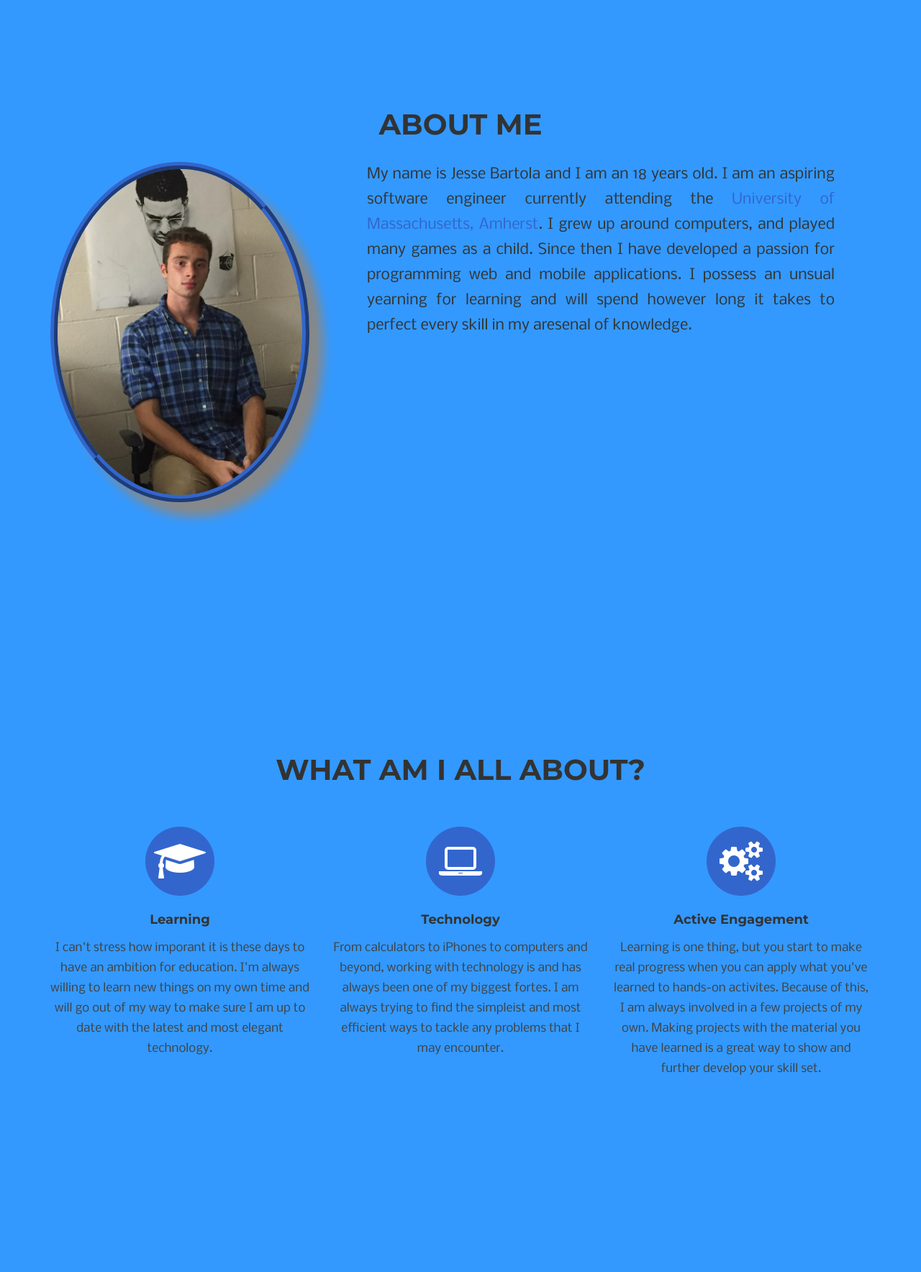
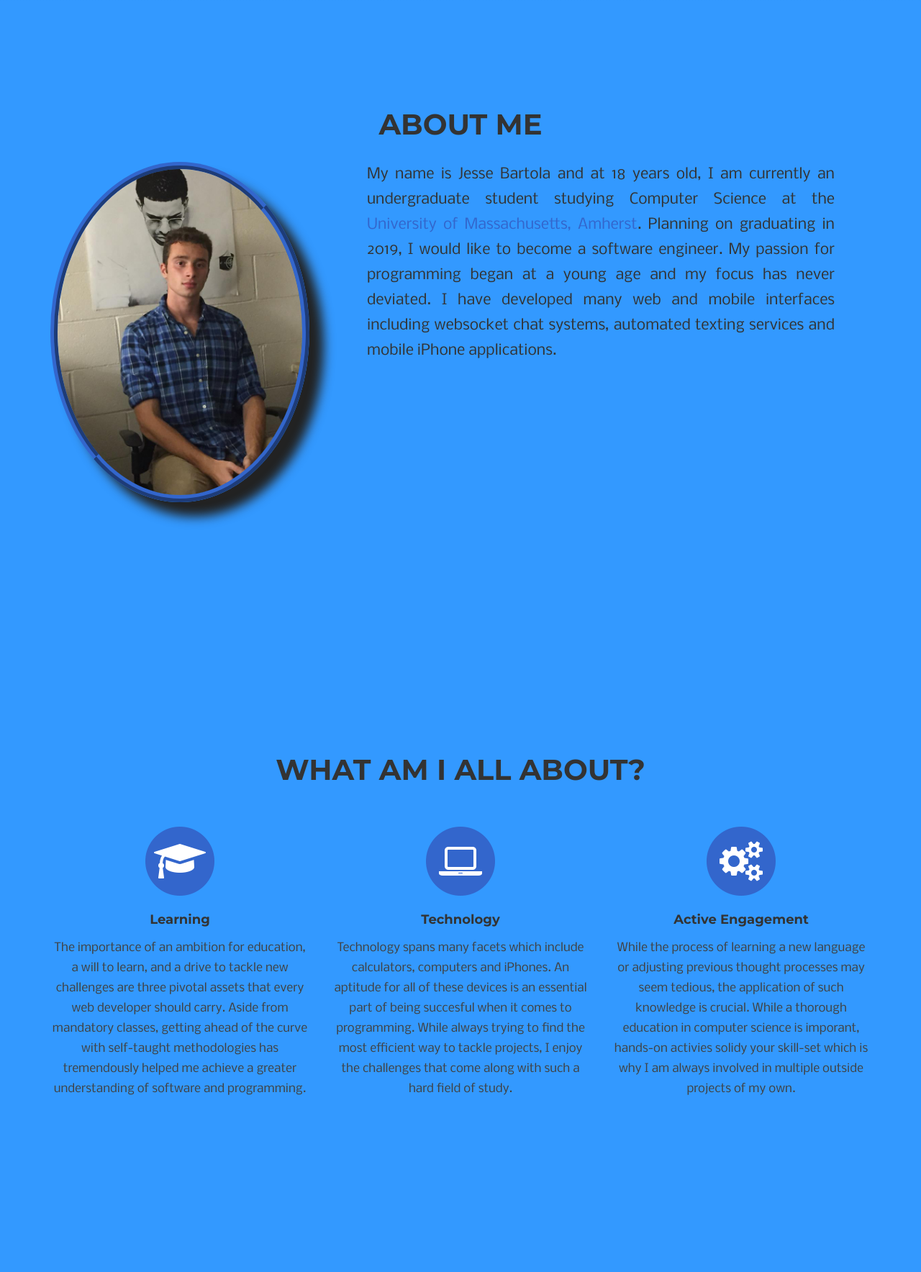
Before and after one commit to jrbartola/Website, a Python web app: template templates/index.html in a window 1280 px wide. Shown: the part 692-2460 px from the top of the page at 72% size. Run offline with Jinja, Linux system fonts and the light colour scheme; the template is opened without the code that fills it, so the values that code supplies are empty; some libraries are stand-ins or nearby versions; some web fonts are replaced.

Commit message:
Updated descriptions, added message ratelimit

```diff
--- a/static/less/agency.less
+++ b/static/less/agency.less
@@ -619,7 +619,7 @@ body {
 .about-pic {
 	img {
 		border: 10px ridge @brand-primary;
-		box-shadow: 20px 20px 15px #888;
+		box-shadow: 20px 20px 15px #222;
 		margin-bottom: 50px;
 	}
 
@@ -654,7 +654,7 @@ body {
 		&:hover {
 			cursor: pointer;
 			border-radius: 10%;
-			box-shadow: 20px 20px 50px #888;
+			box-shadow: 20px 20px 50px #222;
 			-webkit-transition: all ease 0.7s;
 		}
 	}
--- a/templates/index.html
+++ b/templates/index.html
@@ -74,49 +74,10 @@
                 </div>
                 <div class="col-lg-8">
                     <div class="about-bio">
-                        <p id="mybio">My name is Jesse Bartola and I am an 18 years old. I am an aspiring software engineer currently attending the <a href="http://www.umass.edu/">University of Massachusetts, Amherst</a>. I grew up around computers, and played many games as a child. Since then I have developed a passion for programming web and mobile applications. I possess an unsual yearning for learning and will spend however long it takes to perfect every skill in my aresenal of knowledge.
+                        <p id="mybio">My name is Jesse Bartola and at 18 years old, I am currently an undergraduate student studying Computer Science at the <a href="http://www.umass.edu/">University of Massachusetts, Amherst</a>. Planning on graduating in 2019, I would like to become a software engineer. My passion for programming began at a young age and my focus has never deviated. I have developed many web and mobile interfaces including websocket chat systems, automated texting services and mobile iPhone applications.
                         </p>
                     </div>
                 </div>
-                <!-- <div class="col-lg-12">
-                    <ul class="timeline">
-                        <li class="timeline-inverted">
-                            <div class="timeline-image">
-                                <img class="img-circle img-responsive" src="static/img/about/2.jpg" alt="">
-                            </div>
-                            <div class="timeline-panel">
-                                <div class="timeline-heading">
-                                    <h4>March 2011</h4>
-                                    <h4 class="subheading">An Agency is Born</h4>
-                                </div>
-                                <div class="timeline-body">
-                                    <p class="text-muted">Lorem ipsum dolor sit amet, consectetur adipisicing elit. Sunt ut voluptatum eius sapiente, totam reiciendis temporibus qui quibusdam, recusandae sit vero unde, sed, incidunt et ea quo dolore laudantium consectetur!</p>
-                                </div>
-                            </div>
-                        </li>
-                        <li>
-                            <div class="timeline-image">
-                                <img class="img-circle img-responsive" src="static/img/about/3.jpg" alt="">
-                            </div>
-                            <div class="timeline-panel">
-                                <div class="timeline-heading">
-                                    <h4>December 2012</h4>
-                                    <h4 class="subheading">Transition to Full Service</h4>
-                                </div>
-                                <div class="timeline-body">
-                                    <p class="text-muted">Lorem ipsum dolor sit amet, consectetur adipisicing elit. Sunt ut voluptatum eius sapiente, totam reiciendis temporibus qui quibusdam, recusandae sit vero unde, sed, incidunt et ea quo dolore laudantium consectetur!</p>
-                                </div>
-                            </div>
-                        </li>
-                        <li class="timeline-inverted">
-                            <div class="timeline-image">
-                                <h4>Be Part
-                                    <br>Of Our
-                                    <br>Story!</h4>
-                            </div>
-                        </li>
-                    </ul>
-                </div> -->
             </div>
         </div>
     </section>
@@ -137,7 +98,9 @@
                         <i class="fa fa-graduation-cap fa-stack-1x fa-inverse"></i>
                     </span>
                     <h4 class="service-heading">Learning</h4>
-                    <p class="text-muted">I can't stress how imporant it is these days to have an ambition for education. I'm always willing to learn new things on my own time and will go out of my way to make sure I am up to date with the latest and most elegant technology.</p>
+                    <p class="text-muted">The importance of an ambition for education, a will to learn, and a drive to tackle new challenges are three pivotal assets that every web developer should carry. Aside from mandatory classes, getting ahead of the curve with self-taught methodologies has tremendously helped me achieve a greater understanding of software and programming.
+
+                        <!--I can't stress how imporant it is these days to have an ambition for education. I'm always willing to learn new things on my own time and will go out of my way to make sure I am up to date with the latest and most elegant technology.--></p>
                 </div>
                 <div id="skill2" class="col-md-4">
                     <span class="fa-stack fa-4x">
@@ -145,7 +108,7 @@
                         <i class="fa fa-laptop fa-stack-1x fa-inverse"></i>
                     </span>
                     <h4 class="service-heading">Technology</h4>
-                    <p class="text-muted">From calculators to iPhones to computers and beyond, working with technology is and has always been one of my biggest fortes. I am always trying to find the simpleist and most efficient ways to tackle any problems that I may encounter.</p>
+                    <p class="text-muted">Technology spans many facets which include calculators, computers and iPhones. An aptitude for all of these devices is an essential part of being succesful when it comes to programming. While always trying to find the most efficient way to tackle projects, I enjoy the challenges that come along with such a hard field of study.</p>
                 </div>
                 <div id="skill3" class="col-md-4">
                     <span class="fa-stack fa-4x">
@@ -153,7 +116,7 @@
                         <i class="fa fa-gears fa-stack-1x fa-inverse"></i>
                     </span>
                     <h4 class="service-heading">Active Engagement</h4>
-                    <p class="text-muted">Learning is one thing, but you start to make real progress when you can apply what you've learned to hands-on activites. Because of this, I am always involved in a few projects of my own. Making projects with the material you have learned is a great way to show and further develop your skill set.</p>
+                    <p class="text-muted">While the process of learning a new language or adjusting previous thought processes may seem tedious, the application of such knowledge is crucial. While a thorough education in computer science is imporant, hands-on activies solidy your skill-set which is why I am always involved in multiple outside projects of my own.</p>
                 </div>
             </div>
         </div>
@@ -232,47 +195,15 @@
                     </div>
                 </div>
                 <div id="piediv" class="col-sm-8">
-                    <p id="pietext" class="large text-muted">Throughout my years of programming I have picked up several languages which I believe are essential to creating projects of any kind.</p>
-                    <p id="web" style="display:none;" class="large text-muted">Web development is my most proficient area of programming. From jQuery to Sass, I have learned how to craft websites to perfection through my honed skills.</p>
-                    <p id="python" style="display:none;" class="large text-muted">I am quite experienced with the language of Python and have created many websites and applications using Flask.</p>
-                    <p id="java" style="display:none;" class="large text-muted">Java was one of the first programming languages I ever learned. Although not my favorite, I have written my fair share of algorithmic programming and desktop applications in Java.</p>
-                    <p id="swift" style="display:none;" class="large text-muted">iPhone application devlopment is at the forefront of today's society. Whatever you need to get done, there's an app for that.</p>
+                    <p id="pietext" class="large text-muted">An understanding of many different languages has helped me throughout the years in creating projects with different application and uses. </p>
+                    <p id="web" style="display:none;" class="large text-muted">Web development is my most proficient area of programming which includes anything from jQuery to Sass. This type of programming is truly the specific area of computer science that I am most passionate about. </p>
+                    <p id="python" style="display:none;" class="large text-muted">My experience with the language of Python has enabled me to create many websites and applications using Flask framework as well as standalone scripts to do my bidding.</p>
+                    <p id="java" style="display:none;" class="large text-muted">Java was one of the first programming languages I ever learned. Although not my favorite, my ability to work in Java has enabled me to create a fair share of algorithmic programming and desktop applications.</p>
+                    <p id="swift" style="display:none;" class="large text-muted">iPhone application devlopment is at the forefront of today's society. With this in mind, I have made sure to include this specific type of widely coveted skill in my aresenal. </p>
                     <p id="scala" style="display:none;" class="large text-muted">The introduction to functional programming with Scala has allowed me to explore the in-depth capabilities that programming really has to offer to the world.</p>
-
                 </div>
             </div>
             <br/>
-            <!-- <div class="row">
-                <div class="col-sm-4">
-                    <div class="team-member">
-                        <img src="static/img/team/1.jpg" class="img-responsive img-circle" alt="">
-                        <h4>Who</h4>
-                        <p class="text-muted">Lead Designer</p>
-
-                    </div>
-                </div>
-                <div class="col-sm-4">
-                    <div class="team-member">
-                        <img src="static/img/team/2.jpg" class="img-responsive img-circle" alt="">
-                        <h4>Are</h4>
-                        <p class="text-muted">Lead Marketer</p>
-
-                    </div>
-                </div>
-                <div class="col-sm-4">
-                    <div class="team-member">
-                        <img src="static/img/team/3.jpg" class="img-responsive img-circle" alt="">
-                        <h4>These people?!?!</h4>
-                        <p class="text-muted">Lead Developer</p>
-
-                    </div>
-                </div>
-            </div> -->
-            <!-- <div class="row">
-                <div class="col-lg-8 col-lg-offset-2 text-center">
-                    <p class="large text-muted">Lorem ipsum dolor sit amet, consectetur adipisicing elit. Aut eaque, laboriosam veritatis, quos non quis ad perspiciatis, totam corporis ea, alias ut unde.</p>
-                </div>
-            </div> -->
         </div>
     </section>
 
@@ -282,7 +213,7 @@
             <div class="row">
                 <div class="col-lg-12 text-center">
                     <h2 class="section-heading">Contact Me</h2>
-                    <h3 class="section-subheading text-muted">Project inquiries, compliments, and greetings are all accepted!</h3>
+                    <h3 style="color:antiquewhite;" class="section-subheading text-muted">Project inquiries, compliments, and greetings are all accepted!</h3>
                 </div>
             </div>
             <div class="row">
@@ -311,7 +242,6 @@
                             <div class="col-lg-12 text-center">
                                 <div id="success">
                                     <div class="alert alert-danger">
-                                        <button type="button" class="close" data-dismiss="alert" aria-hidden="true">×</button>
                                         <strong>Please fill out all of the fields to send a message!</strong>
                                     </div>
                                 </div>
@@ -375,9 +305,9 @@
                             <h2>TxtAdvice (OutFitr)</h2>
                             <p class="item-intro text-muted">Instant fashion advice</p>
                             <img class="img-responsive img-centered" src="static/img/txtadvice.png" alt="">
-                            <p>Ever second-think youself after putting on an outfit before you head out the door? Few people haven't, which is why I decided to become the lead platform developer of TxtAdvice. At any moment a professional stylist is ready to answer any question you might have about your current outfit. Send in a question or a picture and you'll have an answer in no time!</p>
+                            <p>Ever second-guess yourself after putting on an outfit before heading out the door? Many people do which is why as the lead platform developer of TxtAdvice, a small group of collegues and myself have creating an app to allow users to consult a professional stylist no matter what time of day! Send in a question or a picture and you'll have an answer in no time.</p>
                             <p>
-                                <strong>Want to try it out? </strong> Go ahead down to <a href="http://txtadvice.com/">txtadvice.com</a> and enter your phone number in the box!</p>
+                                <!-- <strong>Want to try it out? </strong> Go ahead down to <a href="http://txtadvice.com/">txtadvice.com</a> and enter your phone number in the box!</p> -->
                             <ul class="list-inline">
                                 <li>Date: June 2015</li>
                             </ul>
@@ -405,7 +335,7 @@
                             <h2>Basic Chat</h2>
                             <p class="item-intro text-muted">Portable chat messaging</p>
                             <img class="img-responsive img-centered" src="static/img/basicchat.png" alt="">
-                            <p>Basic Chat is a small project making good use of Node.js and MongoDB. It allows the user to send instant messages to other users that are logged in. The site also tracks analytics for each user that can be viewed on their profile. Check out the project on <a href="https://github.com/jrbartola/BasicChat">Github</a>! More features are coming soon.</p>
+                            <p>Basic Chat is a small project which implements both Node.js and MongoDB. It allows the user to send instant messages to contacts that are also logged in. The site also tracks analytics for each user which can be viewed on their profile. Check out the project on <a href="https://github.com/jrbartola/BasicChat">Github</a>! More features to be announced.</p>
                             <button type="button" class="btn btn-xl" data-dismiss="modal"><i class="fa fa-times"></i> Okay, Cool!</button>
                         </div>
                     </div>
@@ -436,8 +366,7 @@
                             <div class="col-md-6">
                                 <img class="img-responsive img-centered" src="static/img/scopium1.jpg">
                             </div>
-
-                            <p>Scopium is a project that is near and dear to my heart. <strong>See more:</strong> <a href="http://devpost.com/software/scopium">Devpost</a>.</p>
+                            <p>Scopium is a project that a couple of friends and I created for Hack Umass. It makes use of little mechanical Arduino sensors which transmit data to an iOS Appplication, helping monitor signs of multiple sclerosis for patients in need. Studies show that patients more aware of their symptoms are more comfortable than patients unaware of sympotoms they may be experiencing. <strong>See more:</strong> <a href="http://devpost.com/software/scopium">Devpost</a>.</p>
                             <button type="button" class="btn btn-xl" data-dismiss="modal"><i class="fa fa-times"></i> Okay, Cool!</button>
                         </div>
                     </div>
```
Also changed, not shown: templates/mailbox.html (added, +38 -0 lines), static/css/agency.css, static/img/iphone_bg_scop.jpg.
